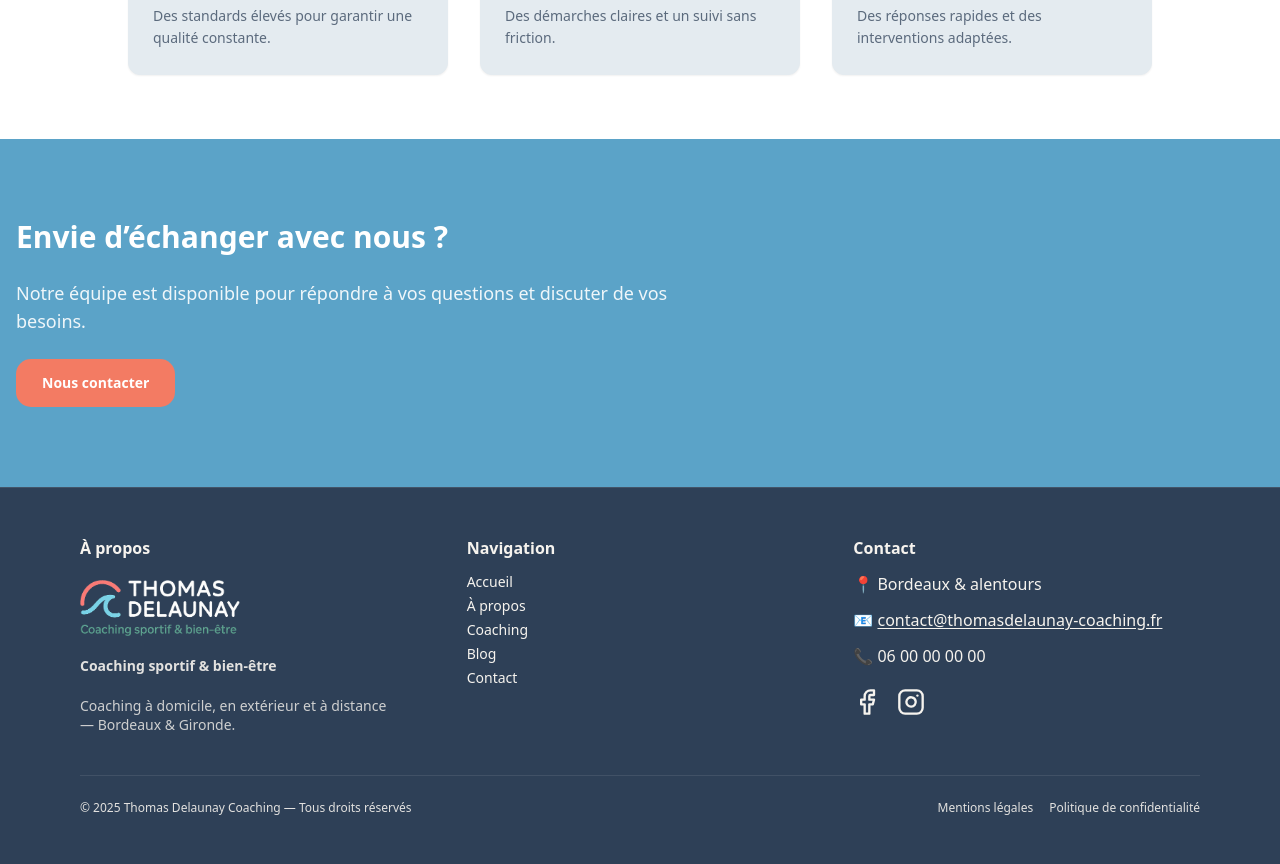
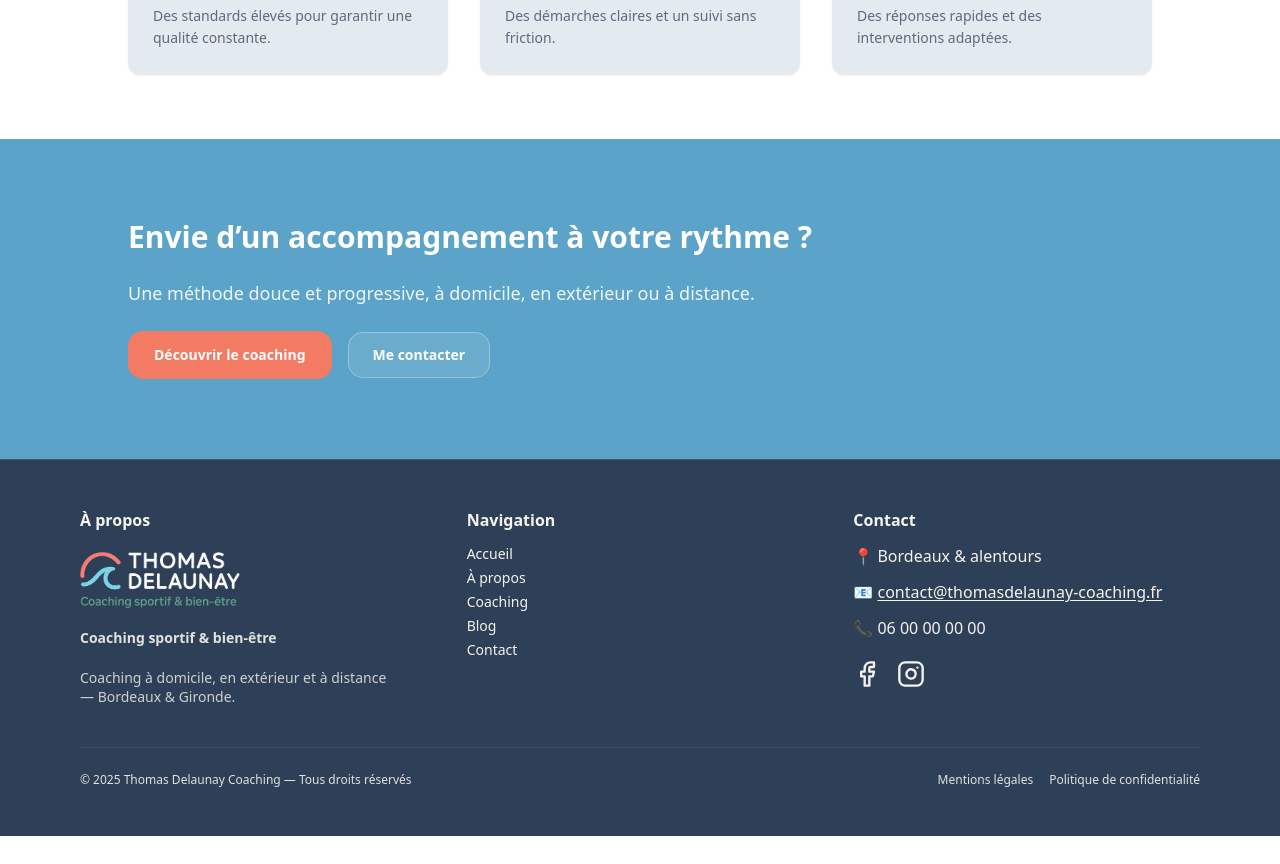
Before and after one commit to julienlisita/thomas-delaunay-website, a Next.js app: page /about in a window 1280 px wide. Shown: the part 1000-1864 px from the top of the page. After the commit the page ends 1836 px from the top, so only its background shows below. Built offline with nearby package versions, Linux system fonts and the light colour scheme.

Commit message:
feat(cta): implement CTA components with custom content for each page (Home, Coaching, Blog, etc.)

```diff
--- a/src/components/pages/About.tsx
+++ b/src/components/pages/About.tsx
@@ -16,11 +16,13 @@ export default function About() {
       />
       <ValuesSection />
       <Cta
-        title="Envie d’échanger avec nous ?"
-        description="Notre équipe est disponible pour répondre à vos questions et discuter de vos besoins."
+        title="Envie d’un accompagnement à votre rythme ?"
+        description="Une méthode douce et progressive, à domicile, en extérieur ou à distance."
         align="left"
-        primaryLabel="Nous contacter"
-        primaryHref="/contact"
+        primaryLabel="Découvrir le coaching"
+        primaryHref="/coaching"
+        secondaryLabel="Me contacter"
+        secondaryHref="/contact"
       />
     </div>
   );
--- a/src/components/pages/Blog.tsx
+++ b/src/components/pages/Blog.tsx
@@ -1,6 +1,7 @@
 // src/components/pages/Blog.tsx
 
 import HeroIntro from '../section/HeroIntro';
+import Cta from '../ui/Cta';
 
 export default function Blog() {
   return (
@@ -10,6 +11,15 @@ export default function Blog() {
         subtitle="Découvrez mes articles sur le sport et la nutrition"
         align="center"
       />
+      <Cta
+        title="Envie de passer à l’action ?"
+        description="Transformons la lecture en progrès concret avec un accompagnement personnalisé."
+        align="left"
+        primaryLabel="Me contacter"
+        primaryHref="/contact"
+        secondaryLabel="Découvrir le coaching"
+        secondaryHref="/coaching"
+      />
     </div>
   );
 }
--- a/src/components/pages/Coaching.tsx
+++ b/src/components/pages/Coaching.tsx
@@ -1,6 +1,7 @@
 // src/components/pages/Coaching.tsx
 
 import HeroIntro from '../section/HeroIntro';
+import Cta from '../ui/Cta';
 
 export default function Coaching() {
   return (
@@ -10,6 +11,13 @@ export default function Coaching() {
         subtitle="Découvrez ma méthode et moyen mis en place"
         align="center"
       />
+      <Cta
+        title="Des progrès concrets, à votre rythme"
+        description="Chaque personne avance différemment — découvrez comment mes clients ont retrouvé confiance et énergie durablement."
+        align="left"
+        primaryLabel="Lire les témoignages"
+        primaryHref="/testimonials"
+      />
     </div>
   );
 }
--- a/src/components/pages/Contact.tsx
+++ b/src/components/pages/Contact.tsx
@@ -4,6 +4,7 @@ import HeroIntro from '../section/HeroIntro';
 import { Mail } from 'lucide-react';
 import ContactFormSection from '../section/ContactFormSection';
 import ContactInfoSection from '../section/ContactInfoSection';
+import Cta from '../ui/Cta';
 
 export default function Contact() {
   return (
@@ -31,6 +32,13 @@ export default function Contact() {
         asidePosition="right"
       />
       <ContactInfoSection />
+      <Cta
+        title="Envie d’en savoir plus avant de commencer ?"
+        description="Découvrez comment se déroulent les séances et les différents formats de coaching."
+        align="left"
+        primaryLabel="Découvrir le coaching"
+        primaryHref="/coaching"
+      />
     </div>
   );
 }
--- a/src/components/pages/Home.tsx
+++ b/src/components/pages/Home.tsx
@@ -14,11 +14,13 @@ export default function Home() {
       <ServicesFeaturesIntro />
       <TestimonialsSectionHomeServer />
       <Cta
-        title="Prêt à en savoir plus ?"
-        description="Contactez-nous dès aujourd’hui pour découvrir comment nous pouvons vous accompagner."
+        title="Prêt à reprendre le mouvement ?"
+        description="Je vous accompagne pas à pas, à votre rythme — pour retrouver énergie, équilibre et confiance."
         align="left"
-        primaryLabel="Nous contacter"
-        primaryHref="/contact"
+        primaryLabel="Découvrir l’approche"
+        primaryHref="/coaching"
+        secondaryLabel="En savoir plus sur Thomas"
+        secondaryHref="/about"
       />
     </div>
   );
--- a/src/components/pages/Testimonials.tsx
+++ b/src/components/pages/Testimonials.tsx
@@ -18,11 +18,11 @@ export default function TestimonialsPageView() {
       />
       <TestimonialsSectionServer />
       <Cta
-        title="Faites partie de nos clients satisfaits"
-        description="Rejoignez ceux qui nous font déjà confiance. Contactez-nous pour commencer l’aventure."
+        title="Des parcours réels, des progrès durables"
+        description="Découvrez comment chacun a avancé à son rythme — sans pression, avec plaisir."
         align="left"
-        primaryLabel="Nous contacter"
-        primaryHref="/contact"
+        primaryLabel="Lire mes conseils"
+        primaryHref="/blog"
       />
     </div>
   );
--- a/src/components/ui/Cta.css
+++ b/src/components/ui/Cta.css
@@ -2,7 +2,7 @@
 
 /* Base section */
 .cta-section {
-  @apply py-12 sm:py-16 lg:py-20;
+  @apply py-12 sm:py-16 lg:py-20 px-4 sm:px-8 lg:px-24 xl:px-32;
   background-color: var(--color-cta-bg);
   color: var(--color-cta-fg);
 }
--- a/src/components/ui/Cta.tsx
+++ b/src/components/ui/Cta.tsx
@@ -51,14 +51,14 @@ export default function Cta({
 
   return (
     <section className="cta-section">
-      <div className={clsx('container mx-auto px-4 space-y-6', alignText)}>
+      <div className={clsx('space-y-6', alignText)}>
         <h2 className="cta-title">{title}</h2>
         <p className={descriptionAlign}>{description}</p>
 
         <div className={actionsAlign}>
           {primaryHref && primaryLabel && <Button href={primaryHref}>{primaryLabel}</Button>}
           {secondaryHref && secondaryLabel && (
-            <Button href={secondaryHref} variant="secondary">
+            <Button href={secondaryHref} variant="glasslight">
               {secondaryLabel}
             </Button>
           )}
```
